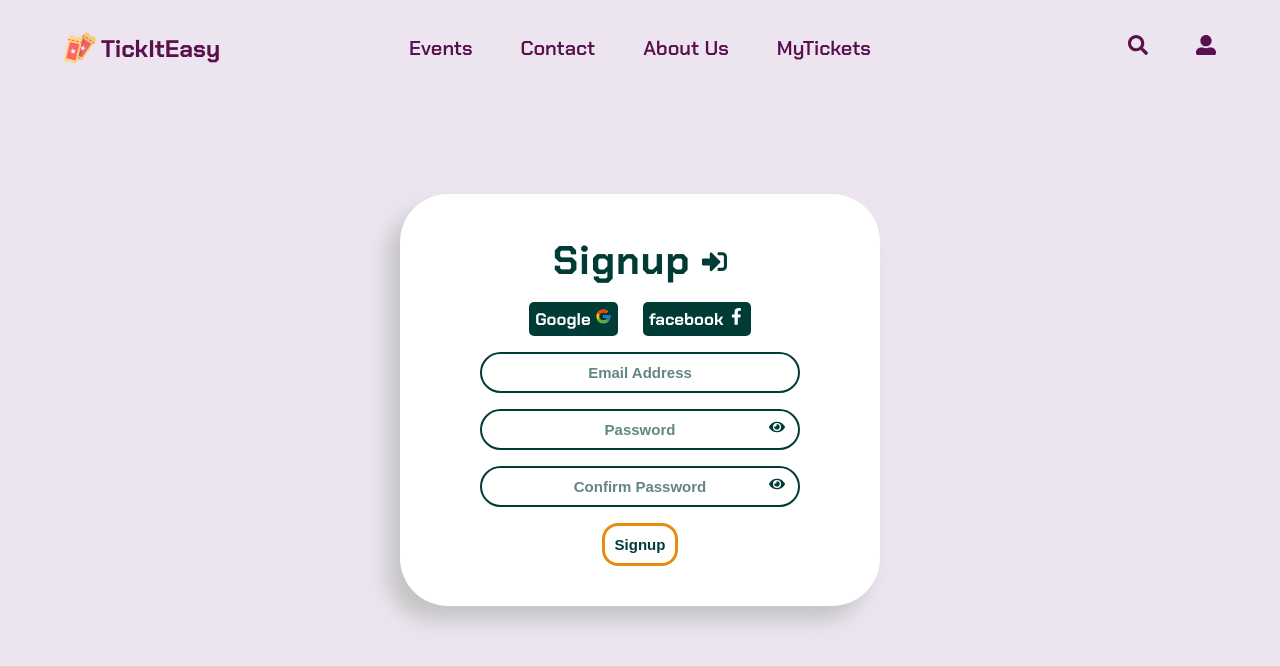
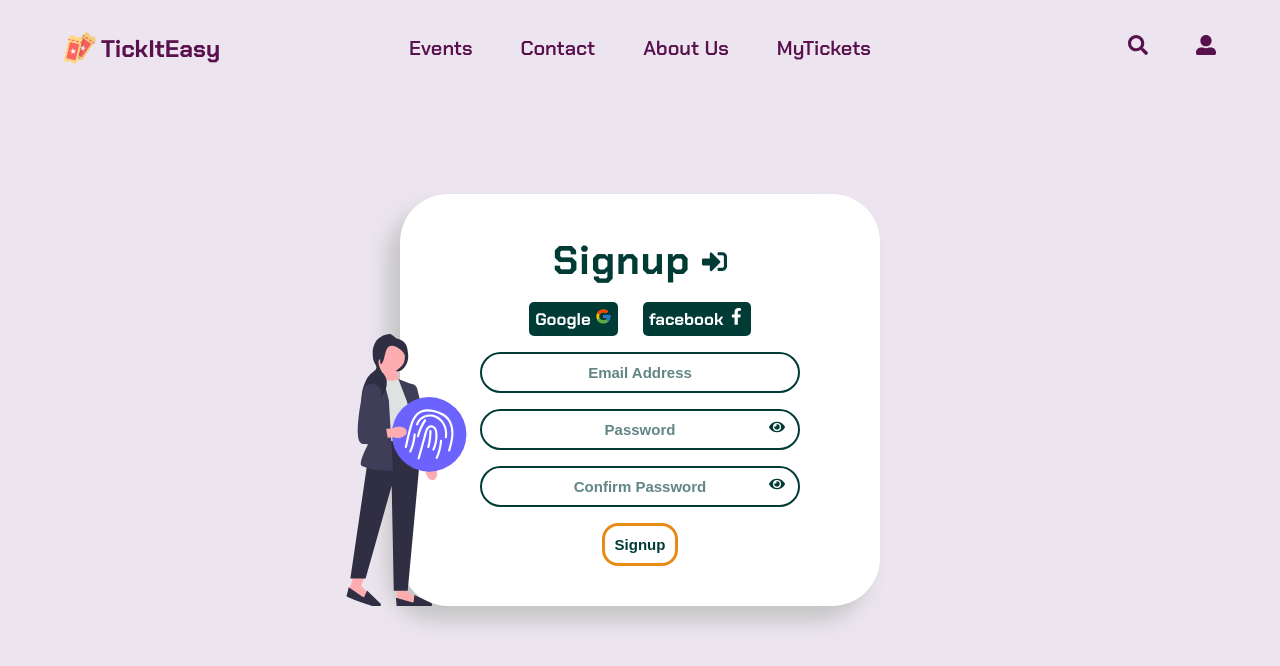
Before and after one commit to Chethan-b13/TickItEasy_Frontend, a React (Create React App) app: page /signup in a window 1280 px wide. Both pictures are taken after a click on the button "EventHost". Shown: the top 666 px of the page. Built offline with nearby package versions, Linux system fonts and the light colour scheme.

Commit message:
Added svg image to signup page

```diff
--- a/src/Assests/Styles/auth.css
+++ b/src/Assests/Styles/auth.css
@@ -53,6 +53,7 @@
 
 .formContainer{
     display: flex;
+    position: relative;
     flex-direction: column;
     justify-content: center;
     align-items: center;
@@ -125,3 +126,15 @@
     top: 10px;
     z-index: 100;
 }
+
+.formContainer .crop{
+    overflow: hidden;
+    position: absolute;
+    bottom: 0px;
+    left: -8rem;
+    height: 271.7px;
+}
+
+.formContainer img{
+    width: 20rem;
+}
--- a/src/Components/Pages/Signup.js
+++ b/src/Components/Pages/Signup.js
@@ -4,7 +4,7 @@ import '../../Assests/Styles/auth.css';
 import { Link } from 'react-router-dom';
 import { FaSignInAlt ,FaFacebookF,FaEye} from 'react-icons/fa';
 import {FcGoogle} from 'react-icons/fc'
-import ill from '../../Assests/Images/agree.svg'
+import illustration from '../../Assests/Images/login.svg'
 
 const Signup = () => {
   const [userRole, setuserRole] = useState()
@@ -53,14 +53,17 @@ const SignupForm = () => {
           <input type="email" name="email" id='email' placeholder='Email Address' />
           <div className="passwordItems">
             <input type="password" name="password1" id="password1" placeholder='Password'/>
-            <a onClick={()=>showPassword('password1')}><FaEye/></a>
+            <a href='' onClick={()=>showPassword('password1')}><FaEye/></a>
           </div>
           <div className="passwordItems">
             <input type="password" name="password2" id="password2" placeholder='Confirm Password'/>
-            <a onClick={()=>showPassword('password2')}><FaEye/></a>
+            <a href='' onClick={()=>showPassword('password2')}><FaEye/></a>
           </div>
           <button type="submit">Signup</button>
         </form>
+        <div className="crop">
+            <img src={illustration} alt="" />
+        </div>
       </div>
     </div>
   )
```
Also changed, not shown: src/Assests/Images/login.svg (added).
